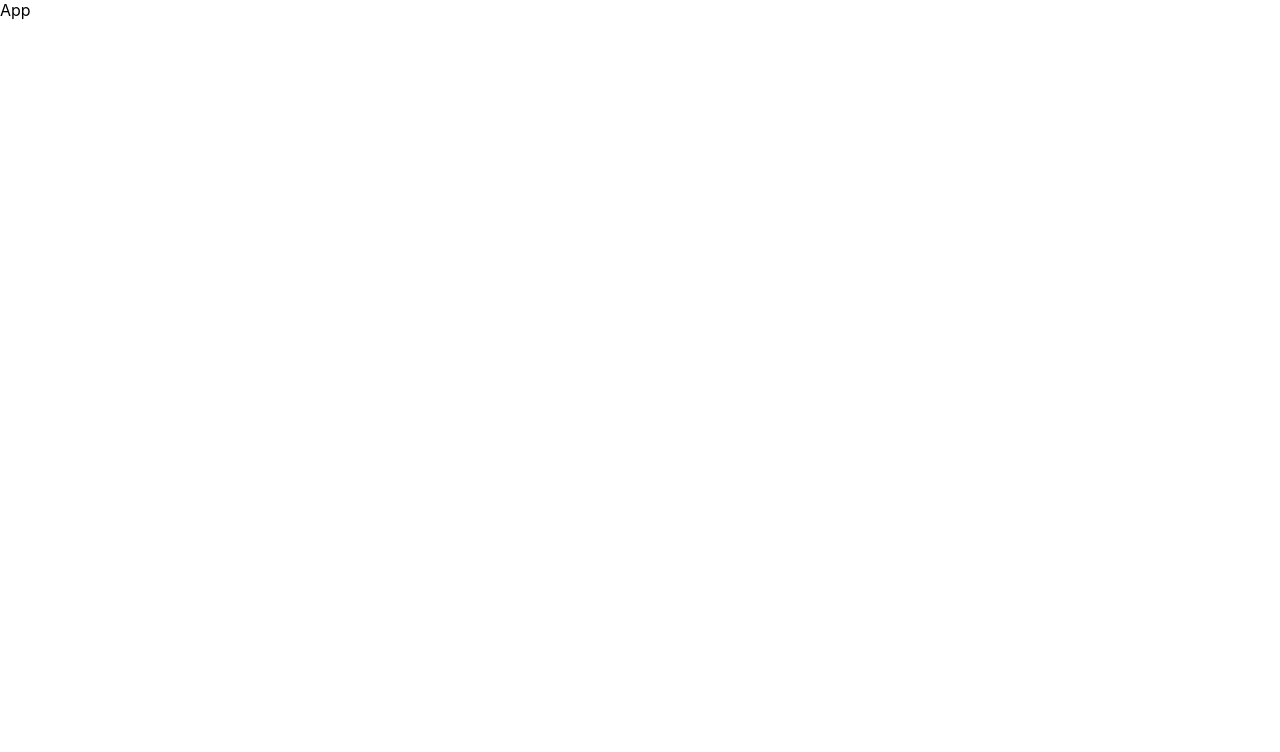
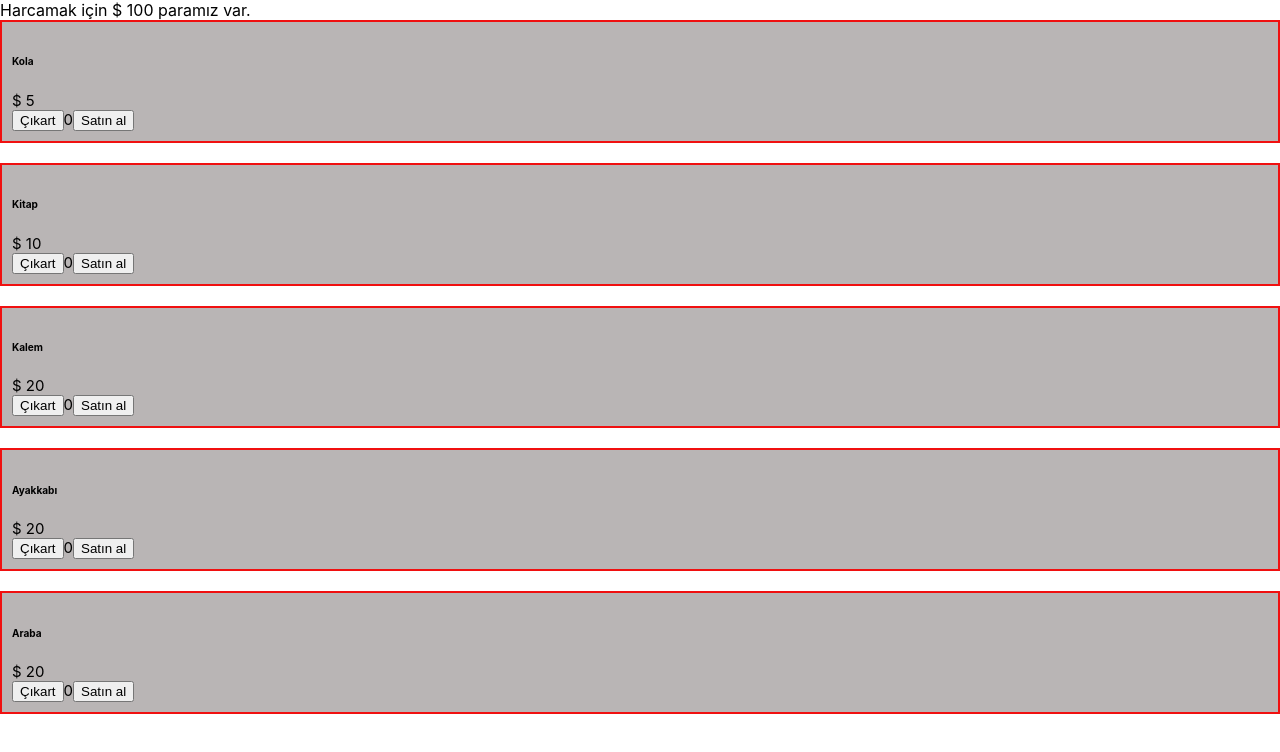
Before and after one commit to Ice-MMan/Basic-Shop-Project, a React (Create React App) app: page / in a window 1280 px wide. Shown: the top 752 px of the page. Built offline with nearby package versions, Linux system fonts and the light colour scheme.

Commit message:
second commit

```diff
--- a/src/App.js
+++ b/src/App.js
@@ -1,7 +1,31 @@
+import { useEffect, useState } from "react";
 import "./App.css";
+import Header from "./components/Header";
+import Product from "./components/Product";
+import products from "./products.json";
 
 function App() {
-  return <div>App</div>;
+  const [money, setMoney] = useState(100);
+  const [basket, setBasket] = useState([]);
+
+  useEffect(() => {
+    console.log(basket);
+  }, [basket]);
+
+  return (
+    <>
+      <Header money={money} />
+
+      {products.map((product) => (
+        <Product
+          key={product.id}
+          product={product}
+          basket={basket}
+          setBasket={setBasket}
+        />
+      ))}
+    </>
+  );
 }
 
 export default App;
--- /dev/null
+++ b/src/components/Header.jsx
@@ -0,0 +1,7 @@
+import React from "react";
+
+const Header = ({ money }) => {
+  return <div>Harcamak için $ {money} paramız var.</div>;
+};
+
+export default Header;
--- /dev/null
+++ b/src/components/Product.jsx
@@ -0,0 +1,63 @@
+import React from "react";
+
+const Product = ({ product, basket, setBasket }) => {
+  const { id, title, price } = product;
+
+  const basketItem = basket.find((item) => item.id === product.id);
+
+  const addBasket = () => {
+    const checkBasket = basket.find((item) => item.id === product.id);
+    if (checkBasket) {
+      checkBasket.amount += 1;
+      setBasket([
+        ...basket.filter((item) => item.id !== product.id),
+        checkBasket,
+      ]);
+    } else {
+      setBasket([
+        ...basket,
+        {
+          id: product.id,
+          amount: 1,
+        },
+      ]);
+    }
+  };
+
+  const removeBasket = () => {
+    const checkBasket = basket.find((item) => item.id === product.id);
+    checkBasket.amount -= 1;
+    if (checkBasket.amount === 0) {
+      setBasket([...basket.filter((item) => item.id !== product.id)]);
+    } else {
+      setBasket([
+        ...basket.filter((item) => item.id !== product.id),
+        checkBasket,
+      ]);
+    }
+  };
+
+  return (
+    <div className="product">
+      <h6>{title}</h6>
+      <div className="price">$ {price}</div>
+      <div className="action">
+        <button onClick={removeBasket}>Çıkart</button>
+        <span className="amount">{(basketItem && basketItem.amount) || 0}</span>
+        <button onClick={addBasket}>Satın al</button>
+      </div>
+      <style isx>
+        {`
+        .product{
+            padding:10px;
+            background:#8f88889f;
+            border:2px solid #f01010;
+            margin-bottom:20px;
+            font-size:15px;
+        }`}
+      </style>
+    </div>
+  );
+};
+
+export default Product;
--- /dev/null
+++ b/src/products.json
@@ -0,0 +1,27 @@
+[
+  {
+    "id": 1,
+    "title": "Kola",
+    "price": 5
+  },
+  {
+    "id": 2,
+    "title": "Kitap",
+    "price": 10
+  },
+  {
+    "id": 3,
+    "title": "Kalem",
+    "price": 20
+  },
+  {
+    "id": 4,
+    "title": "Ayakkabı",
+    "price": 20
+  },
+  {
+    "id": 5,
+    "title": "Araba",
+    "price": 20
+  }
+]
```
